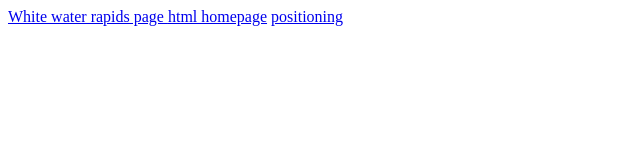
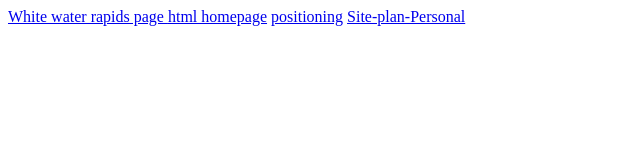
Before and after one commit to graceangus/wdd130, a plain HTML site: page index.html in a window 1280 px wide. Shown: the whole page, without its empty margins (0-640 px from the left). Drawn offline with Linux system fonts and the light colour scheme.

Commit message:
index.html

```diff
--- a/index.html
+++ b/index.html
@@ -10,5 +10,6 @@
     <a href="./Week 2/wwr/site-plan-rafting.html">White water rapids page </a>
     <a href="./Week 2/wwr/index.html">html homepage</a>
     <a href="./positioning/positioning.html">positioning</a>
+    <a href="./Final Website/site-plan.html">Site-plan-Personal</a>
 </body>
 </html>
```
